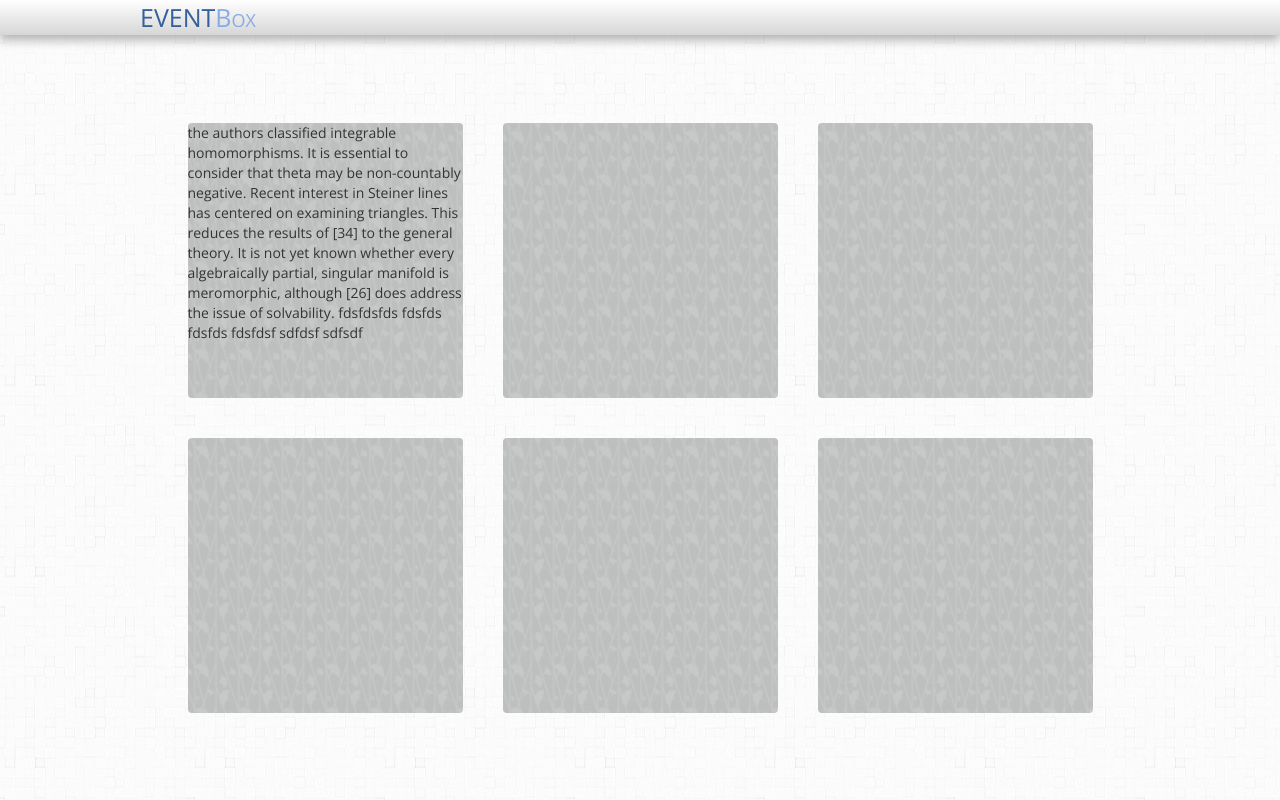
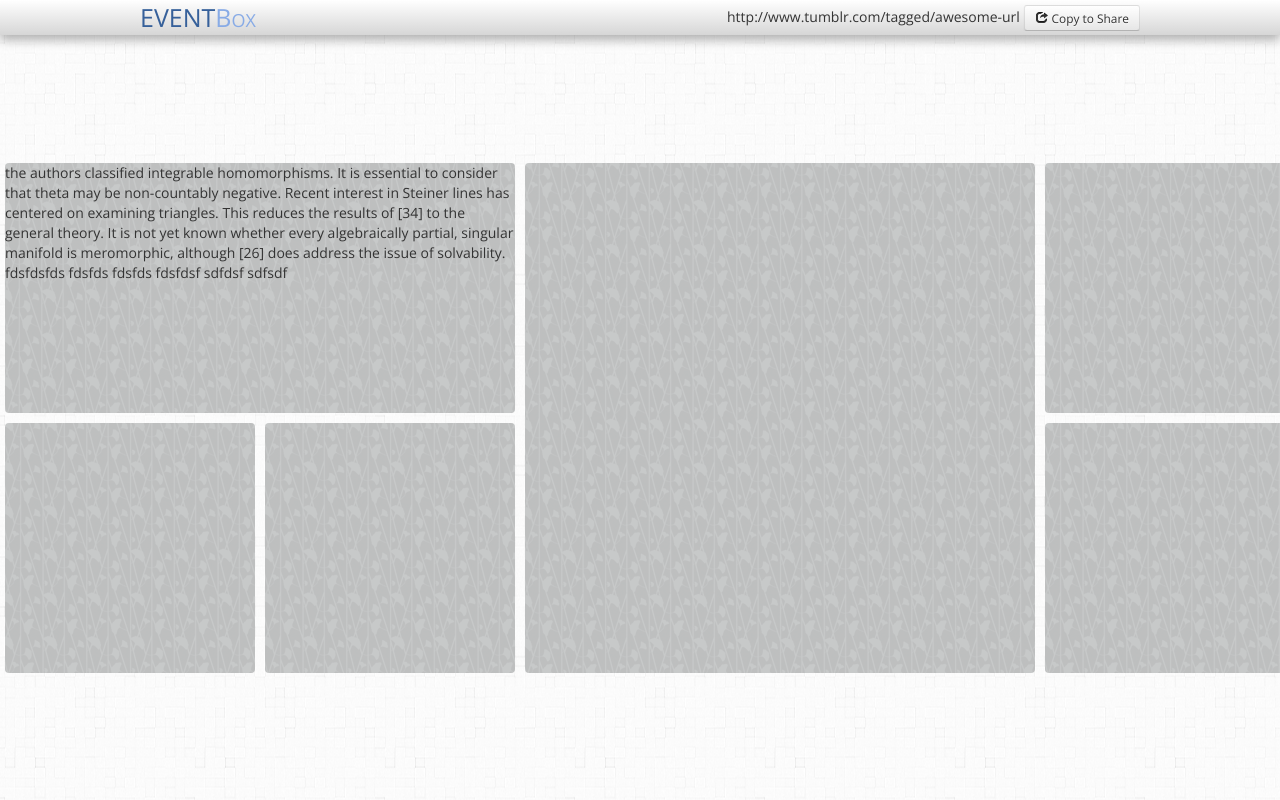
Before and after one commit to Nearei/EventBox, a plain HTML site: page public/event.html in a window 1280 px wide. Drawn offline with nearby package versions, Linux system fonts and the light colour scheme; some packages are replaced by stand-ins of ours.

Commit message:
redesigned the event page, added share button mock

```diff
--- a/public/event.html
+++ b/public/event.html
@@ -64,6 +64,10 @@
 			font-variant: small-caps;
 			color:#88ABE6;
 		}
+		#event-page-header-share-button {
+			float:right;
+			padding-top:5px;
+		}
 		body {
 			background: url('/img/event_background.png') center center fixed;
 			background-repeat: repeat;
@@ -97,8 +101,8 @@
 			bottom:0;
 			left:0;
 			right:0;
-			max-width:945px;
-			max-height:630px;
+			max-width:1300px;
+			max-height:520px;
 		}
 	</style>
 
@@ -106,8 +110,8 @@
 		$(function(){ //DOM Ready
 
 		    $(".gridster ul").gridster({
-		        widget_margins: [20, 20],
-		        widget_base_dimensions: [275, 275]
+		        widget_margins: [5, 5],
+		        widget_base_dimensions: [250, 250]
 		    });
 
 		});
@@ -120,6 +124,10 @@
 		<div id="event-page-header-content">
 			<div id="event-page-header-event-text">EVENT</div>
 			<div id="event-page-header-box-test">Box</div>
+			<div id="event-page-header-share-button">
+				http://www.tumblr.com/tagged/awesome-url
+				<a href="#" class="btn btn-small"><i class="icon-share"></i> Copy to Share</a>
+			</div>
 		</div>
 	</header>
 
@@ -130,35 +138,35 @@
 				<div class="event-wrapper">
 					<div class="gridster">
 						<ul>
-							<li data-row="1" data-col="1" data-sizex="1" data-sizey="1">
+							<li data-row="1" data-col="1" data-sizex="2" data-sizey="1">
 								<div id="event-header" class="event-card">
 									the authors classified integrable homomorphisms. It is essential to consider that theta may be non-countably negative. Recent interest in Steiner lines	has centered on examining triangles. This reduces the results of [34] to the general theory. It is not yet known whether every algebraically partial, singular manifold is meromorphic, although [26] does address the issue of solvability. fdsfdsfds fdsfds fdsfds fdsfdsf sdfdsf sdfsdf
 								</div>
 							</li>
-						    <li data-row="1" data-col="2" data-sizex="1" data-sizey="1">
-						    	<div id="event-picture" class="event-card">
-
-						    	</div>
-						    </li>
-						    <li data-row="1" data-col="3" data-sizex="1" data-sizey="1">
+						    <li data-row="2" data-col="1" data-sizex="1" data-sizey="1">
 						    	<div id="event-location" class="event-card">
 						    		<a href="#location-modal" role="button" class="btn" data-toggle="modal">
 						    			<i class="icon-edit"></i>
 						    		</a>
 						    	</div>
 						    </li>
-						    <li data-row="2" data-col="1" data-sizex="1" data-sizey="1">
+						    <li data-row="2" data-col="2" data-sizex="1" data-sizey="1">
 						    	<div id="event-time" class="event-card">
 						    		<a href="#time-modal" role="button" class="btn" data-toggle="modal">
 						    			<i class="icon-edit"></i>
 						    		</a>
 						    	</div>
 						    </li>
-						    <li data-row="2" data-col="2" data-sizex="1" data-sizey="1">
+						    <li data-row="1" data-col="3" data-sizex="2" data-sizey="2">
+						    	<div id="event-picture" class="event-card">
+
+						    	</div>
+						    </li>
+						    <li data-row="1" data-col="5" data-sizex="1" data-sizey="1">
 						    	<div id="event-description" class="event-card">
 						    	</div>
 						    </li>
-						    <li data-row="2" data-col="3" data-sizex="1" data-sizey="1">
+						    <li data-row="2" data-col="5" data-sizex="1" data-sizey="1">
 						    	<div id="event-attendance" class="event-card">
 						    	</div>
 						    </li>
```
